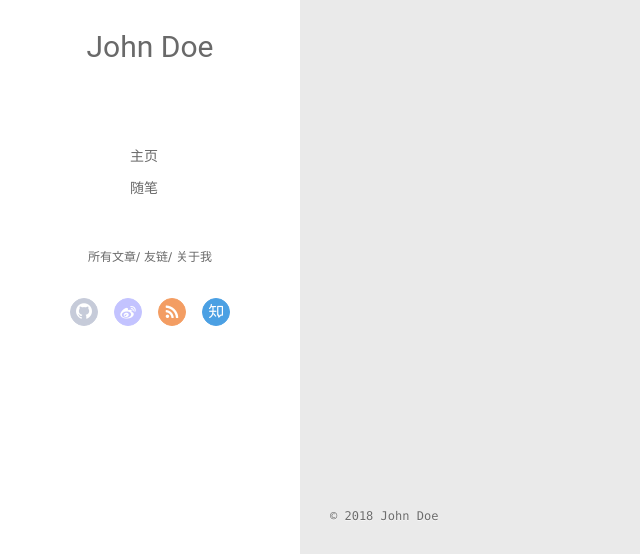
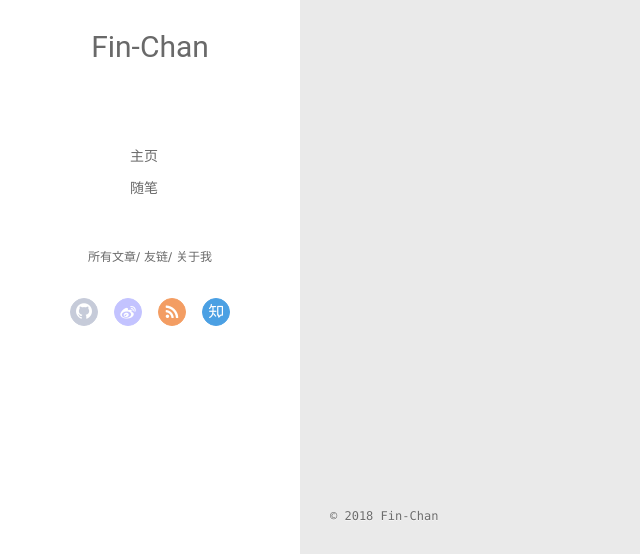
Before and after one commit to Fin-chan/Fin-chan.github.io, a plain HTML site: page archives/index.html in a window 1280 px wide. Shown: the part 243-797 px from the top of the page, 0-640 px from the left. Drawn offline with Linux system fonts and the light colour scheme; no server answers.

Commit message:
Site updated: 2018-08-30 21:26:58

```diff
--- a/archives/index.html
+++ b/archives/index.html
@@ -46,7 +46,7 @@
 			<img src="" class="js-avatar">
 		</a>
 		<hgroup>
-		  <h1 class="header-author"><a href="/">John Doe</a></h1>
+		  <h1 class="header-author"><a href="/">Fin-Chan</a></h1>
 		</hgroup>
 
 
@@ -104,7 +104,7 @@
 				<img src="" class="js-avatar">
 			</div>
 			<hgroup>
-			  <h1 class="header-author js-header-author">John Doe</h1>
+			  <h1 class="header-author js-header-author">Fin-Chan</h1>
 			</hgroup>
 
 
@@ -229,7 +229,7 @@
   <div class="outer">
     <div id="footer-info">
     	<div class="footer-left">
-    		&copy; 2018 John Doe
+    		&copy; 2018 Fin-Chan
     	</div>
       	<div class="footer-right">
       		<a href="http://hexo.io/" target="_blank">Hexo</a>  Theme <a href="https://github.com/litten/hexo-theme-yilia" target="_blank">Yilia</a> by Litten
```
Also changed, not shown: 2018/08/30/hello-world/index.html (+3 -3 lines), 2018/08/30/hello/index.html (+3 -3 lines), archives/2018/08/index.html (+3 -3 lines), archives/2018/index.html (+3 -3 lines), hello-page/index.html (+3 -3 lines), index.html (+3 -3 lines).
